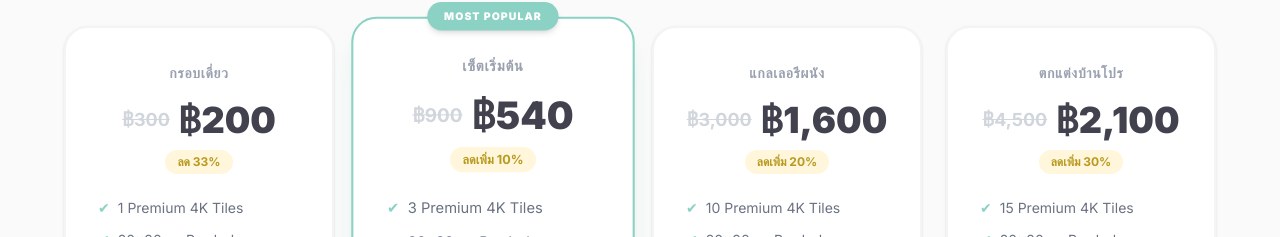
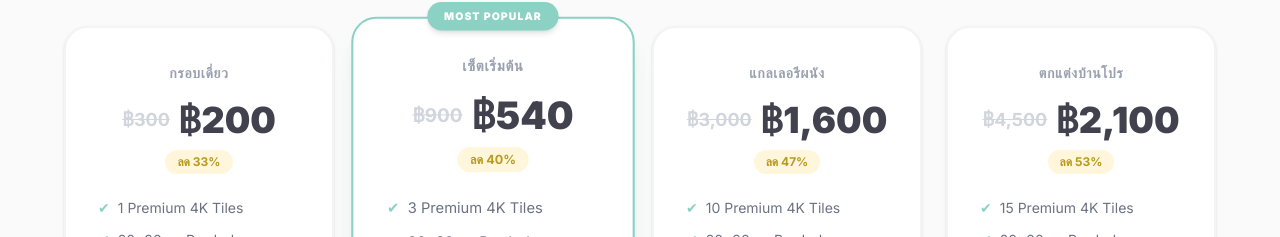
Before and after one commit to benjiwon-dot/memotile-landing, a React (Vite) app: page / in a window 1280 px wide. Shown: the part 1289-1526 px from the top of the page. Built offline with nearby package versions, Linux system fonts and the light colour scheme.

Commit message:
fix: update true discount percentages

```diff
--- a/src/App.tsx
+++ b/src/App.tsx
@@ -14,7 +14,6 @@ interface TranslationStrings {
   inspirationTitle: string;
   inspirationLabels: { travel: string; family: string; pets: string; passion: string };
 
-  // ✨ 가격표 관련 번역 데이터 추가
   pricingTitle: string;
   pricingSub: string;
   pricingCards: {
@@ -58,14 +57,14 @@ const translations: Record<Language, TranslationStrings> = {
     inspirationTitle: 'Get Inspired',
     inspirationLabels: { travel: 'Travel', family: 'Family', pets: 'Pets', passion: 'Passion (Fandom)' },
 
-    // ✨ 가격표 영어 번역
+    // ✨ 수정된 총 할인율 반영 (EN)
     pricingTitle: 'Special Bundle Offers',
     pricingSub: 'The more you frame, the more you save. Limited time offer!',
     pricingCards: [
       { qty: 1, title: 'Single Tile', discount: '33% OFF', price: '฿200', oldPrice: '฿300' },
-      { qty: 3, title: 'Starter Set', discount: 'Extra 10%', price: '฿540', oldPrice: '฿900', isPopular: true },
-      { qty: 10, title: 'Gallery Wall', discount: 'Extra 20%', price: '฿1,600', oldPrice: '฿3,000' },
-      { qty: 15, title: 'Pro Decorator', discount: 'Extra 30%', price: '฿2,100', oldPrice: '฿4,500' },
+      { qty: 3, title: 'Starter Set', discount: '40% OFF', price: '฿540', oldPrice: '฿900', isPopular: true },
+      { qty: 10, title: 'Gallery Wall', discount: '47% OFF', price: '฿1,600', oldPrice: '฿3,000' },
+      { qty: 15, title: 'Pro Decorator', discount: '53% OFF', price: '฿2,100', oldPrice: '฿4,500' },
     ],
 
     footerBrand: 'MemoTile - High-quality photo tiles that stick to your life.',
@@ -136,14 +135,14 @@ const translations: Record<Language, TranslationStrings> = {
     inspirationTitle: 'แรงบันดาลใจ',
     inspirationLabels: { travel: 'ท่องเที่ยว', family: 'ครอบครัว', pets: 'สัตว์เลี้ยง', passion: 'ความชอบ (แฟนดอม)' },
 
-    // ✨ ราคาโปรโมชั่นแปลไทย
+    // ✨ 수정된 총 할인율 반영 (TH)
     pricingTitle: 'โปรโมชั่นเซ็ตสุดคุ้ม',
     pricingSub: 'ยิ่งซื้อเยอะ ยิ่งลดเยอะ โปรโมชั่นมีเวลาจำกัด!',
     pricingCards: [
       { qty: 1, title: 'กรอบเดี่ยว', discount: 'ลด 33%', price: '฿200', oldPrice: '฿300' },
-      { qty: 3, title: 'เซ็ตเริ่มต้น', discount: 'ลดเพิ่ม 10%', price: '฿540', oldPrice: '฿900', isPopular: true },
-      { qty: 10, title: 'แกลเลอรีผนัง', discount: 'ลดเพิ่ม 20%', price: '฿1,600', oldPrice: '฿3,000' },
-      { qty: 15, title: 'ตกแต่งบ้านโปร', discount: 'ลดเพิ่ม 30%', price: '฿2,100', oldPrice: '฿4,500' },
+      { qty: 3, title: 'เซ็ตเริ่มต้น', discount: 'ลด 40%', price: '฿540', oldPrice: '฿900', isPopular: true },
+      { qty: 10, title: 'แกลเลอรีผนัง', discount: 'ลด 47%', price: '฿1,600', oldPrice: '฿3,000' },
+      { qty: 15, title: 'ตกแต่งบ้านโปร', discount: 'ลด 53%', price: '฿2,100', oldPrice: '฿4,500' },
     ],
 
     footerBrand: 'MemoTile - กรอบรูปคุณภาพสูงที่ติดแน่นไปกับชีวิตของคุณ',
@@ -380,7 +379,7 @@ export default function App() {
         </div>
       </section>
 
-      {/* ✨ Pricing & Bundles Section (새로 추가됨) */}
+      {/* Pricing & Bundles Section */}
       <section className="px-8 md:px-12 py-20 bg-[#FAFAFA] border-t border-gray-100 overflow-x-hidden">
         <div className="max-w-6xl mx-auto">
           <div className="text-center mb-12">
```
